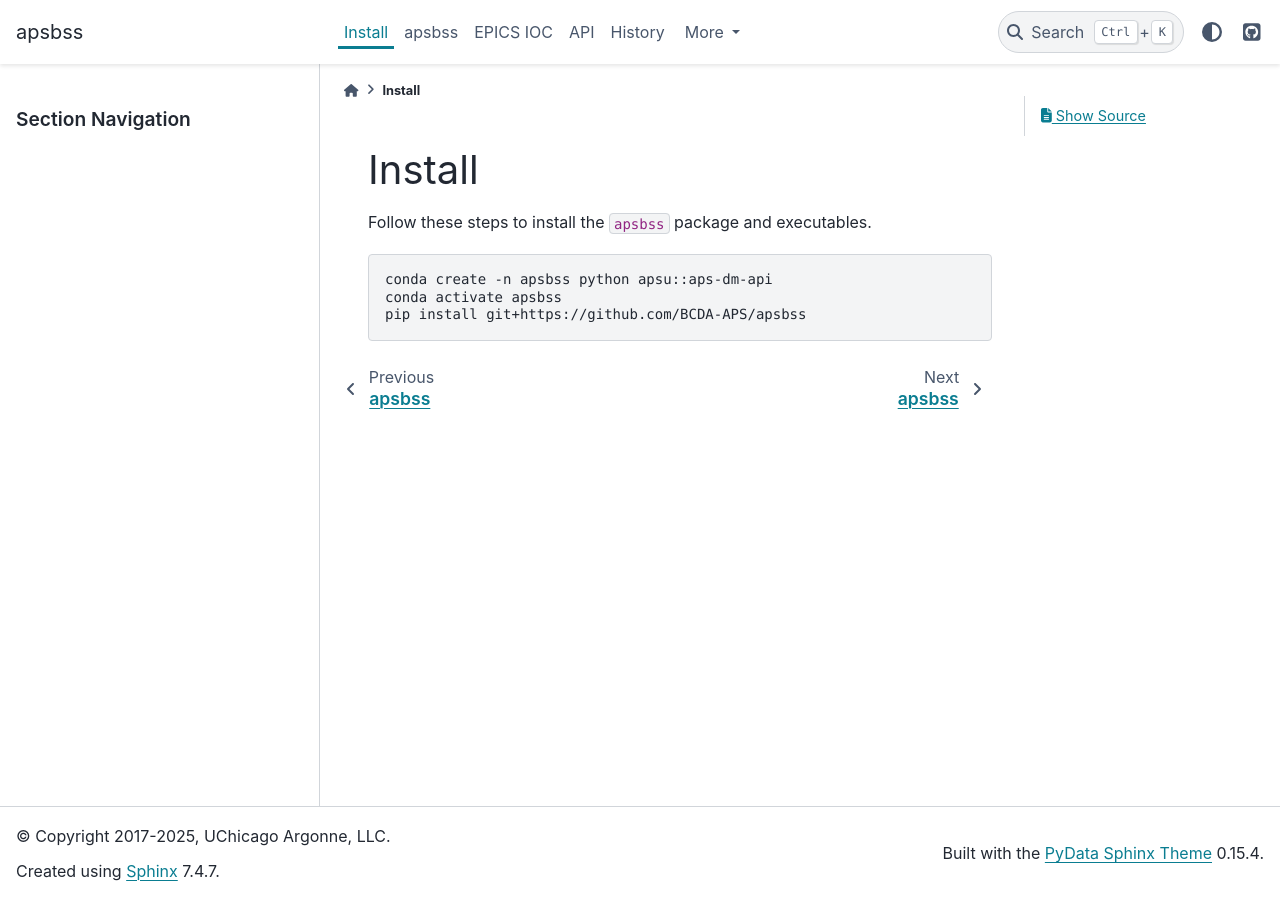
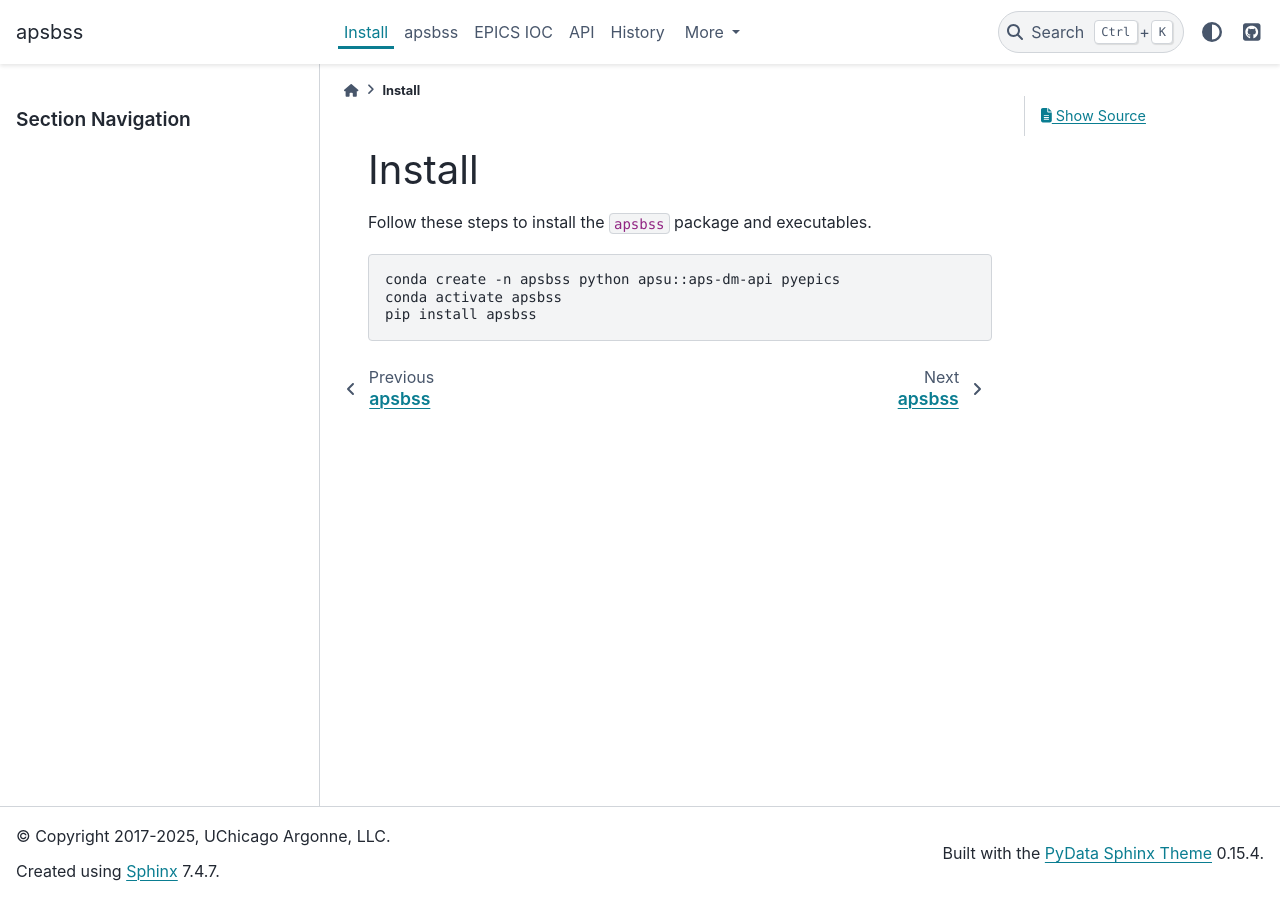
Before and after one commit to BCDA-APS/apsbss, a Sphinx documentation site: the page built from docs/source/install.rst, in a window 1280 px wide. Built offline with Sphinx 7.4.7 and the PyData theme 0.15.4, drawn with Linux system fonts in a browser that asks for light colours; the version number could not be read and is left out; some of the changed lines change nothing that is shown.

Commit message:
DOC #47 installation

```diff
--- a/docs/source/install.rst
+++ b/docs/source/install.rst
@@ -7,8 +7,6 @@ Follow these steps to install the ``apsbss`` package and executables.
 
 .. code-block:: bash
 
-    conda create -n apsbss python apsu::aps-dm-api
+    conda create -n apsbss python apsu::aps-dm-api pyepics
     conda activate apsbss
-    pip install git+https://github.com/BCDA-APS/apsbss
-
-.. TODO: revise once a v2.0.0x version is uploaded to PyPI
+    pip install apsbss
```
